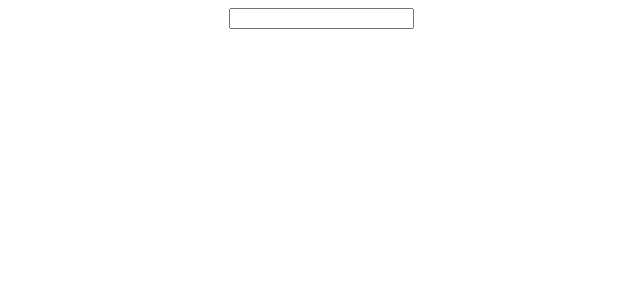
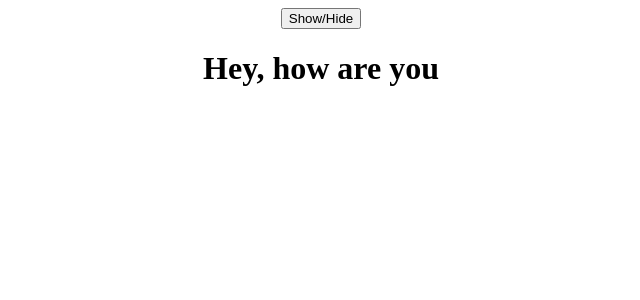
Before and after one commit to Topilogy/recipe-app, a React (Create React App) app: page / in a window 1280 px wide. Shown: the top 300 px of the page, without its empty margins (319-959 px from the left). Built offline with nearby package versions, Linux system fonts and the light colour scheme.

Commit message:
Show Text

```diff
--- a/src/App.js
+++ b/src/App.js
@@ -1,19 +1,20 @@
 import './App.css';
 import { useState } from "react"
 
-//useState Hook - Input Text
+//useState Hook - Show and Hide Text
 
 function App() {
-  const [inputValue, setInputValue] = useState("")
-
-  const handleChange = (event) => {
-    setInputValue(event.target.value)
-  }
+  const [showText, setShowText] = useState("true")
 
   return (
     <div className='App'>
-      <input type="text" onChange={handleChange} />
-      {inputValue}
+      <button onClick={() => {
+        setShowText(!showText)
+      }}
+      >
+        Show/Hide
+      </button>
+      {showText &&<h1>Hey, how are you</h1>}
     </div>
   )
 }
```
